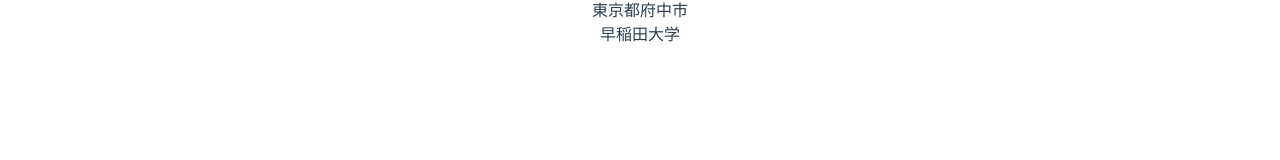
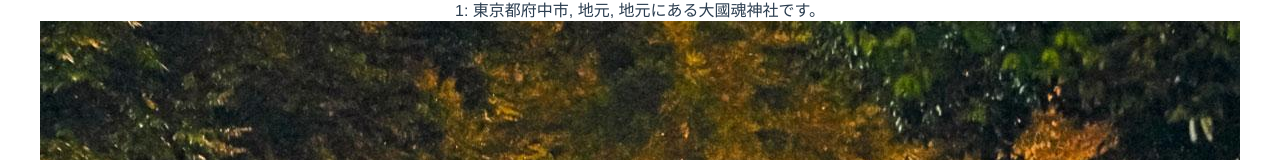
Before and after one commit to konnnnb/geek-team2, a Vue app: page /showpost in a window 1280 px wide. Shown: the part 169-329 px from the top of the page. Built offline with nearby package versions, Linux system fonts and the light colour scheme; no server answers.

Commit message:
マップ追加。かいね

```diff
--- a/package.json
+++ b/package.json
@@ -10,7 +10,8 @@
   "dependencies": {
     "core-js": "^3.6.5",
     "vue": "^2.6.11",
-    "vue-router": "^3.2.0"
+    "vue-router": "^3.2.0",
+    "vue2-google-maps": "^0.10.7"
   },
   "devDependencies": {
     "@vue/cli-plugin-babel": "~4.5.0",
--- a/src/main.js
+++ b/src/main.js
@@ -1,8 +1,19 @@
 import Vue from 'vue'
 import App from './App.vue'
 import router from './router'
+import * as GoogleMaps from "vue2-google-maps";
+import { googleMapKey } from "./apikey";
 
 Vue.config.productionTip = false
+
+Vue.use(GoogleMaps, {
+  load: {
+    key: googleMapKey,
+    libraries: "places",
+    region: "JP",
+    language: "ja",
+  },
+});
 
 new Vue({
   router,
--- a/src/views/ShowPost.vue
+++ b/src/views/ShowPost.vue
@@ -1,40 +1,45 @@
 <template>
   <div class="showPost">
     <h1>This is an about page</h1>
-    <div v-for="(post, index) in posts" v-bind:key="index">{{ post.mainTitle }}</div>
+    <div v-for="(post, index) in posts" v-bind:key="index">{{ index+1 }}: {{ post.mainTitle }}, {{ post.category }}, {{ post.mainDescription }} <img v-bind:src="post.mainImage">
+     <GmapMap
+        :center="post.startPosition.position"
+        :zoom="18"
+        style="width: 500px; height: 500px;">
+        <GmapMarker
+          :position="post.startPosition.position"
+        ></GmapMarker>
+      </GmapMap>
+
+    </div>
+
   </div>
 </template>
 
 <script>
 export default {
   name: 'ShowPost',
-  created: function() {
-    this.posts=[
-      {
+  data() {
+    return {
+      posts: [
+         {
         mainTitle: ("東京都府中市"),
-        // category: (category["地元"]),
+        category: ("地元"),
         mainDescription: ("地元にある大國魂神社です。"),
-        mainImage: ("../assets/sample1.jpg"),
-        // startPosition: {longitude:(int),latitude:(int),image:(string),title:(string),text:(string)},
-        // endPosition: {longitude:(int),latitude:(int),image:(string),title:(string),text:(string) },
-        // relayPosition: [{longitude:(int),latitude:(int),image:(string),title:(string),text:(string)},{longitude:(int),latitude:(int),image:(string),title:(string),text:(string)},]
+        mainImage: require("../assets/sample1.jpg"),
+        startPosition: {position:{lat:(35.66747607542623),lng:(139.47899109739402)},}//image: require(string),title:(string),text:(string)},
+        // endPosition: {position:{lat:(int),lng:(int)},image:(string),title:(string),text:(string) },
+        // relayPosition: [{position:{lat:(int),lng:(int)},image:(string),title:(string),text:(string)},{position:{lat:(int),lng:(int)},image:(string),title:(string),text:(string)},]
         },
         {
           mainTitle: ("早稲田大学"),
-          // category: (category["大学"]),
+          category: ("大学"),
           mainDescription: ("とても大きな大学です。"),
-          mainImage: ("../assets/sample2.jpg"),
+          mainImage: require("../assets/sample2.jpg"),
+          startPosition: {position:{lat:(35.709251635804335),lng:(139.72077192659762)},}//image: require(string),title:(string),text:(string)},
+          // endPosition: {position:{lat:(int),lng:(int)},image:(string),title:(string),text:(string) },
+          // relayPosition: [{position:{lat:(int),lng:(int)},image:(string),title:(string),text:(string)},{position:{lat:(int),lng:(int)},image:(string),title:(string),text:(string)},]
           },
-          ]
-  },
-  data: function() {
-    return {
-      posts: [
-        {
-          mainTitle: "",
-          mainDescription: "",
-          mainImage: "",
-        }
       ],
     }
   },
```
Also changed, not shown: 2 other files (tests, documents, lock files or other folders).
